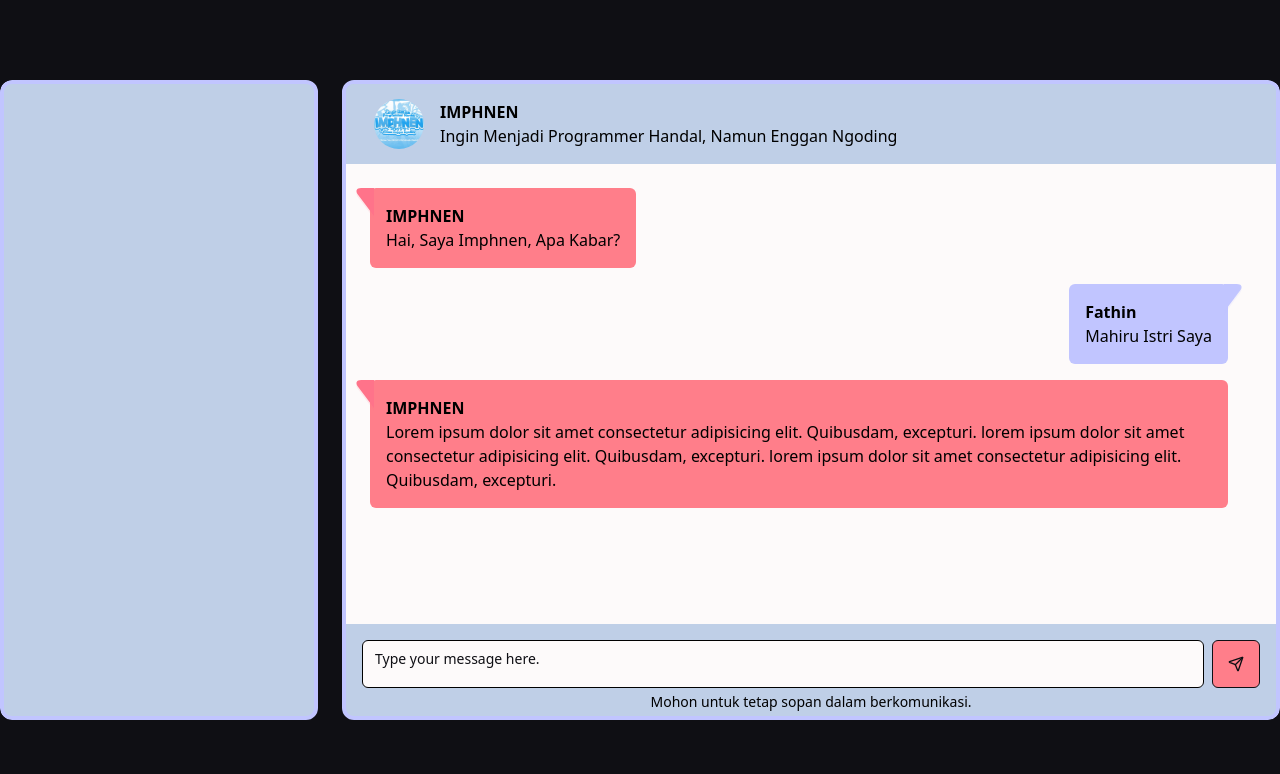
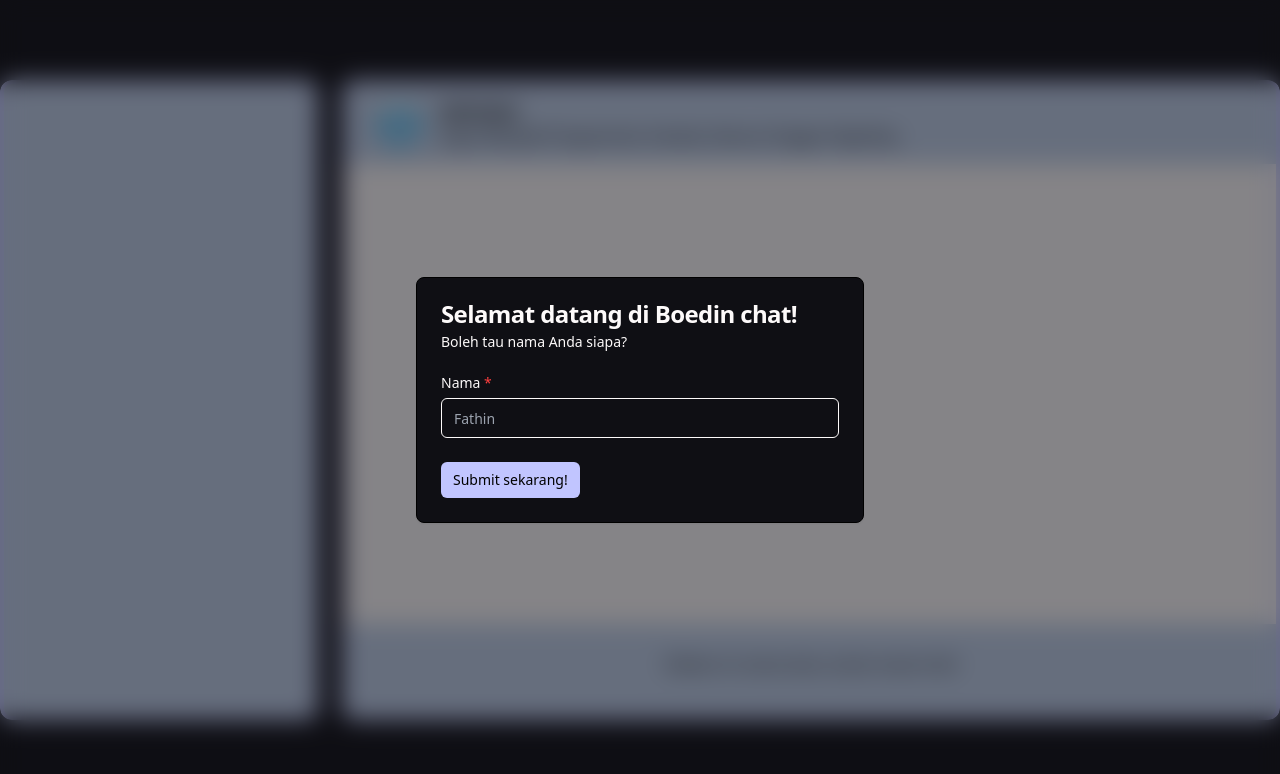
Before and after one commit to Jersk41/boedin-chat-frontend, a React (Vite) app: page / in a window 1280 px wide. Shown: the top 774 px of the page. Built offline with nearby package versions, Linux system fonts and the light colour scheme.

Commit message:
add: modal, name validation

```diff
--- a/package.json
+++ b/package.json
@@ -10,14 +10,16 @@
     "preview": "vite preview"
   },
   "dependencies": {
+    "@radix-ui/react-label": "^2.1.1",
     "@radix-ui/react-slot": "^1.1.1",
     "class-variance-authority": "^0.7.1",
     "clsx": "^2.1.1",
-    "lucide-react": "^0.471.1",
+    "lucide-react": "^0.471.2",
     "react": "^18.3.1",
     "react-dom": "^18.3.1",
     "tailwind-merge": "^2.6.0",
-    "tailwindcss-animate": "^1.0.7"
+    "tailwindcss-animate": "^1.0.7",
+    "zustand": "^5.0.3"
   },
   "devDependencies": {
     "@eslint/js": "^9.17.0",
--- a/src/App.jsx
+++ b/src/App.jsx
@@ -1,11 +1,15 @@
-import { useState } from "react";
+import { useEffect, useState } from "react";
 import reactLogo from "./assets/react.svg";
 import viteLogo from "/vite.svg";
 import ChatBox from "./components/ChatBox";
 
+import useDataStore from "./store/Store";
+import Usermodal from "./components/UserModal";
+
 export default function App() {
     return (
         <div className="w-full h-screen flex bg-background items-center justify-center">
+            <Usermodal />
             <ChatBox />
         </div>
     );
--- a/src/components/ChatBox.jsx
+++ b/src/components/ChatBox.jsx
@@ -1,22 +1,17 @@
-import { useState } from "react";
+import { useEffect, useState } from "react";
 import DummyChat from "./DummyChat";
 import DummyChatSelf from "./DummyChatSelf";
 import { Textarea } from "./ui/textarea";
 import { Button } from "./ui/button";
 import { Send } from "lucide-react";
+import useDataStore from "@/store/Store";
 
 const ChatBox = () => {
-    const [messages, setMessages] = useState([
-        { usr: "IMPHNEN", msg: "Hai, Saya Imphnen, Apa Kabar?" },
-        { usr: "Fathin", msg: "Mahiru Istri Saya" },
-        {
-            usr: "IMPHNEN",
-            msg: "Lorem ipsum dolor sit amet consectetur adipisicing elit. Quibusdam, excepturi. lorem ipsum dolor sit amet consectetur adipisicing elit. Quibusdam, excepturi. lorem ipsum dolor sit amet consectetur adipisicing elit. Quibusdam, excepturi.",
-        },
-    ]);
-    // Current User e.g: Fathin
-    const currentUser = "Fathin";
+    const [openInput, setOpenInput] = useState(false);
+    const nameStore = useDataStore((state) => state.name);
 
+    const [messages, setMessages] = useState([]);
+    const currentUser = nameStore;
     const [inputMessage, setInputMessage] = useState("");
     const handleSendButton = () => {
         console.log("Pesan ada di component chat input", inputMessage);
@@ -29,6 +24,15 @@
         ]);
         setInputMessage("");
     };
+
+    useEffect(() => {
+        if (nameStore) {
+            setOpenInput(true);
+        } else {
+            setOpenInput(false);
+        }
+    }, [nameStore]);
+
     return (
         <div className="container h-[80vh] px-4 md:px-0 bg-background flex flex-col md:flex-row rounded-xl overflow-hidden gap-6">
             <div className="flex-[1] bg-secondary border-primary border-4 rounded-xl overflow-hidden"></div>
@@ -39,27 +43,19 @@
                     </div>
                     <div>
                         <h1 className="font-bold uppercase">IMPHNEN</h1>
-                        <p className="font-normal">
-                            Ingin Menjadi Programmer Handal, Namun Enggan
-                            Ngoding
-                        </p>
+                        <p className="font-normal">Ingin Menjadi Programmer Handal, Namun Enggan Ngoding</p>
                     </div>
                 </div>
 
                 <div className="max-w-full flex-1 bg-white overflow-y-auto overflow-x-hidden space-y-4 pr-6 py-6">
                     {messages.map((message) => {
-                        return message.usr === currentUser ? (
-                            <DummyChatSelf
-                                user={currentUser}
-                                msg={message.msg}
-                            />
-                        ) : (
-                            <DummyChat user={message.usr} msg={message.msg} />
-                        );
+                        return message.usr === currentUser ? <DummyChatSelf user={currentUser} msg={message.msg} /> : <DummyChat user={message.usr} msg={message.msg} />;
                     })}
                 </div>
                 <div className="w-full h-20 bg-secondary p-4 mb-3 space-y-1">
                     <div className="w-full h-full flex flex-row space-x-2">
+                        {openInput ? (
+                            <>
                                 <Textarea
                                     value={inputMessage}
                                     onChange={(ev) => setInputMessage(ev.target.value)}
@@ -67,16 +63,20 @@
                                     placeholder="Type your message here."
                                     id="message"
                                 />
-                        <Button
-                            onClick={handleSendButton}
-                            className="w-12 h-12 border bg-accent text-background "
-                        >
+                                <Button onClick={handleSendButton} className="w-12 h-12 border bg-accent text-background ">
                                     <Send className="w-6 h-6" />
                                 </Button>
+                            </>
+                        ) : (
+                            <>
+                                <div className="w-full h-full flex items-center justify-center">
+                                    <p>Silakan isi nama dulu untuk mulai chat!</p>
                                 </div>
-                    <p className="text-sm text-center text-muted-foreground">
-                        Mohon untuk tetap sopan dalam berkomunikasi.
-                    </p>
+                            </>
+                        )}
+                    </div>
+
+                    {openInput && <p className="text-sm text-center text-muted-foreground">Mohon untuk tetap sopan dalam berkomunikasi.</p>}
                 </div>
             </div>
         </div>
--- /dev/null
+++ b/src/components/UserModal.jsx
@@ -0,0 +1,72 @@
+import { useState, useEffect, useRef } from "react";
+import useDataStore from "@/store/Store";
+
+import { Input } from "@/components/ui/input";
+import { Label } from "@/components/ui/label";
+import { Button } from "@/components/ui/button";
+import { Textarea } from "@/components/ui/textarea";
+import { Card, CardContent, CardDescription, CardFooter, CardHeader, CardTitle } from "@/components/ui/card";
+import { cn } from "@/lib/utils";
+
+// import { contactFormAction } from '@/lib/actions'
+import { Check } from "lucide-react";
+
+export default function Usermodal() {
+    const container = useRef(null);
+    const [open, setOpen] = useState(true);
+    const [name, setName] = useState("");
+
+    const nameStore = useDataStore((state) => state.name);
+    const addNameStore = useDataStore((state) => state.setName);
+
+    const handleName = (e) => {
+        e.preventDefault();
+        addNameStore(name);
+        if (nameStore) {
+            setOpen(false);
+            setTimeout(() => {
+                container.current.style.display = "none";
+            }, 500);
+        } else {
+            setOpen(true);
+        }
+    };
+    return (
+        <div ref={container} className={`absolute ease-in-out inset-0 flex items-center justify-center`}>
+            <div className={`absolute inset-0 transition-all ${open ? "opacity-100 bg-background bg-opacity-50  backdrop-blur-md" : "opacity-0"}`}></div>
+            <Card className={cn("relative z-10 w-full max-w-md bg-background transition-all ease-in-out", open ? "opacity-100 scale-100" : "opacity-0 scale-0")}>
+                <CardHeader>
+                    <CardTitle className="text-white">Selamat datang di Boedin chat!</CardTitle>
+                    <CardDescription className="text-white">Boleh tau nama Anda siapa?</CardDescription>
+                </CardHeader>
+                <form>
+                    <CardContent className="flex flex-col gap-6">
+                        <div className="group/field grid gap-2">
+                            <Label htmlFor="name" className="group-data-[invalid=true]/field:text-destructive text-white">
+                                Nama{" "}
+                                <span aria-hidden="true" className="text-destructive">
+                                    *
+                                </span>
+                            </Label>
+                            <Input
+                                id="name"
+                                name="name"
+                                placeholder="Fathin"
+                                className="group-data-[invalid=true]/field:border-destructive focus-visible:group-data-[invalid=true]/field:ring-destructive border-white text-white"
+                                onChange={(e) => setName(e.target.value)}
+                                // disabled={pending}
+                                aria-errormessage="error-name"
+                            />
+                        </div>
+                    </CardContent>
+                    <CardFooter>
+                        <Button type="submit" size="sm" disabled={false} onClick={handleName}>
+                            {/* {pending ? "Sending..." : "Send Message"} */}
+                            Submit sekarang!
+                        </Button>
+                    </CardFooter>
+                </form>
+            </Card>
+        </div>
+    );
+}
--- /dev/null
+++ b/src/components/ui/card.tsx
@@ -0,0 +1,79 @@
+import * as React from "react"
+
+import { cn } from "@/lib/utils"
+
+const Card = React.forwardRef<
+  HTMLDivElement,
+  React.HTMLAttributes<HTMLDivElement>
+>(({ className, ...props }, ref) => (
+  <div
+    ref={ref}
+    className={cn(
+      "rounded-lg border bg-card text-card-foreground shadow-sm",
+      className
+    )}
+    {...props}
+  />
+))
+Card.displayName = "Card"
+
+const CardHeader = React.forwardRef<
+  HTMLDivElement,
+  React.HTMLAttributes<HTMLDivElement>
+>(({ className, ...props }, ref) => (
+  <div
+    ref={ref}
+    className={cn("flex flex-col space-y-1.5 p-6", className)}
+    {...props}
+  />
+))
+CardHeader.displayName = "CardHeader"
+
+const CardTitle = React.forwardRef<
+  HTMLDivElement,
+  React.HTMLAttributes<HTMLDivElement>
+>(({ className, ...props }, ref) => (
+  <div
+    ref={ref}
+    className={cn(
+      "text-2xl font-semibold leading-none tracking-tight",
+      className
+    )}
+    {...props}
+  />
+))
+CardTitle.displayName = "CardTitle"
+
+const CardDescription = React.forwardRef<
+  HTMLDivElement,
+  React.HTMLAttributes<HTMLDivElement>
+>(({ className, ...props }, ref) => (
+  <div
+    ref={ref}
+    className={cn("text-sm text-muted-foreground", className)}
+    {...props}
+  />
+))
+CardDescription.displayName = "CardDescription"
+
+const CardContent = React.forwardRef<
+  HTMLDivElement,
+  React.HTMLAttributes<HTMLDivElement>
+>(({ className, ...props }, ref) => (
+  <div ref={ref} className={cn("p-6 pt-0", className)} {...props} />
+))
+CardContent.displayName = "CardContent"
+
+const CardFooter = React.forwardRef<
+  HTMLDivElement,
+  React.HTMLAttributes<HTMLDivElement>
+>(({ className, ...props }, ref) => (
+  <div
+    ref={ref}
+    className={cn("flex items-center p-6 pt-0", className)}
+    {...props}
+  />
+))
+CardFooter.displayName = "CardFooter"
+
+export { Card, CardHeader, CardFooter, CardTitle, CardDescription, CardContent }
--- /dev/null
+++ b/src/components/ui/input.tsx
@@ -0,0 +1,22 @@
+import * as React from "react"
+
+import { cn } from "@/lib/utils"
+
+const Input = React.forwardRef<HTMLInputElement, React.ComponentProps<"input">>(
+  ({ className, type, ...props }, ref) => {
+    return (
+      <input
+        type={type}
+        className={cn(
+          "flex h-10 w-full rounded-md border border-input bg-background px-3 py-2 text-base ring-offset-background file:border-0 file:bg-transparent file:text-sm file:font-medium file:text-foreground placeholder:text-muted-foreground focus-visible:outline-none focus-visible:ring-2 focus-visible:ring-ring focus-visible:ring-offset-2 disabled:cursor-not-allowed disabled:opacity-50 md:text-sm",
+          className
+        )}
+        ref={ref}
+        {...props}
+      />
+    )
+  }
+)
+Input.displayName = "Input"
+
+export { Input }
--- /dev/null
+++ b/src/components/ui/label.tsx
@@ -0,0 +1,24 @@
+import * as React from "react"
+import * as LabelPrimitive from "@radix-ui/react-label"
+import { cva, type VariantProps } from "class-variance-authority"
+
+import { cn } from "@/lib/utils"
+
+const labelVariants = cva(
+  "text-sm font-medium leading-none peer-disabled:cursor-not-allowed peer-disabled:opacity-70"
+)
+
+const Label = React.forwardRef<
+  React.ElementRef<typeof LabelPrimitive.Root>,
+  React.ComponentPropsWithoutRef<typeof LabelPrimitive.Root> &
+    VariantProps<typeof labelVariants>
+>(({ className, ...props }, ref) => (
+  <LabelPrimitive.Root
+    ref={ref}
+    className={cn(labelVariants(), className)}
+    {...props}
+  />
+))
+Label.displayName = LabelPrimitive.Root.displayName
+
+export { Label }
--- /dev/null
+++ b/src/store/Store.js
@@ -0,0 +1,9 @@
+import { create } from "zustand";
+
+const useDataStore = create((set) => ({
+    name: "",
+    setName: (name) => set({ name: name }),
+    removeName: () => set({ name: "" }),
+}));
+
+export default useDataStore;
```
Also changed, not shown: tailwind.config.js (+14 -16 lines). Lines whose indentation alone changed are shown as unchanged.
